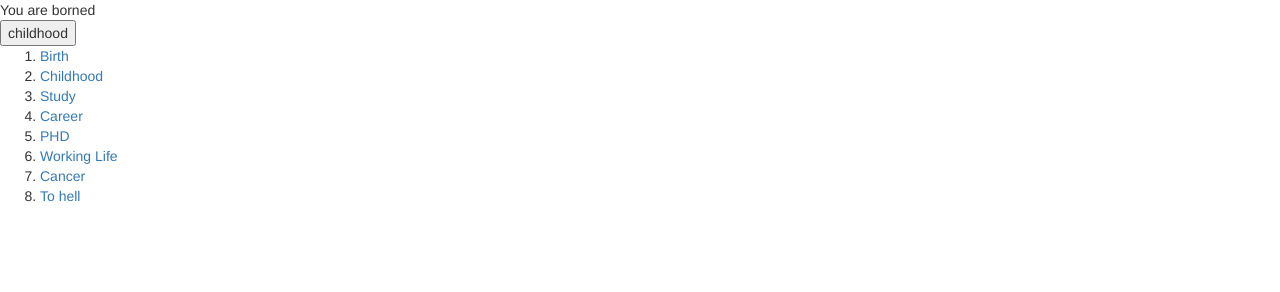
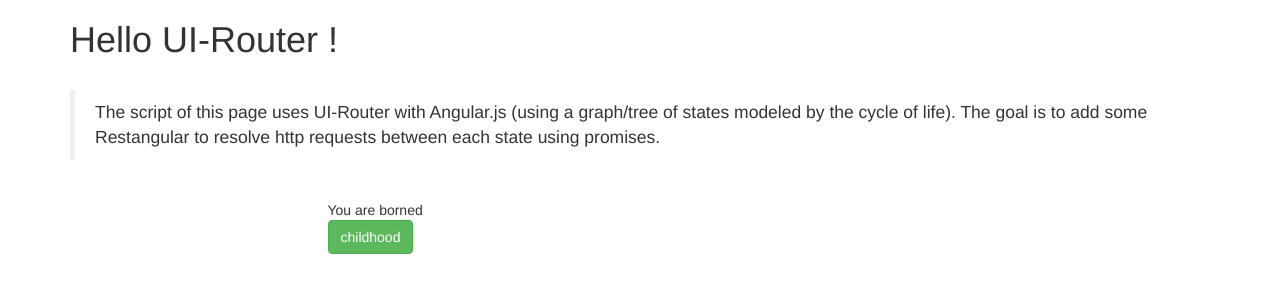
Before and after one commit to ThibaultOsmont/United-States-of-Restangular, a plain HTML site: page index.html in a window 1280 px wide. Drawn offline with nearby package versions, Linux system fonts and the light colour scheme; some packages are replaced by stand-ins of ours; a script that the page names is missing.

Commit message:
Added a cleaner UI :ok_hand:
Using bootstrap to get a prettier web page. Just pimping anyway.

```diff
--- a/index.html
+++ b/index.html
@@ -1,5 +1,6 @@
 <html>
 <head>
+    <title>UI-ROuter</title>
     <meta charset="utf-8">
     <!-- Latest compiled and minified CSS -->
     <link rel="stylesheet" href="https://maxcdn.bootstrapcdn.com/bootstrap/3.3.6/css/bootstrap.min.css" integrity="sha384-1q8mTJOASx8j1Au+a5WDVnPi2lkFfwwEAa8hDDdjZlpLegxhjVME1fgjWPGmkzs7" crossorigin="anonymous">
@@ -7,37 +8,23 @@
 <body ng-app="myApp">
   <!-- index.html -->
 
-  <div ui-view>
+  <div style="min-height: 200px" class="container">
+    <h1>Hello UI-Router !</h1>
+
+    <br/>
+    <blockquote>
+      <p>The script of this page uses UI-Router with Angular.js (using a graph/tree of states modeled by the cycle of life). The goal is to add some Restangular to
+        resolve http requests between each state using promises.
+      </p>
+    </blockquote>
+  </div>
+
+  <div class="row">
+    <div class="col-md-6 col-md-offset-3" ui-view>
     NOTHING-NONE
+    </div>
   </div>
   <!-- We'll also add some navigation: -->
-
-  <ol>
-    <li>
-      <a ui-sref="birth">Birth</a>
-    </li>
-    <li>
-      <a ui-sref=".childhood">Childhood</a>
-    </li>
-    <li>
-      <a ui-sref="birth.childhood.study">Study</a>
-    </li>
-    <li>
-      <a ui-sref="birth.childhood.career">Career</a>
-    </li>
-    <li>
-      <a ui-sref="birth.childhood.study.phd">PHD</a>
-    </li>
-    <li>
-      <a ui-sref="birth.childhood.career.wl">Working Life</a>
-    </li>
-    <li>
-      <a ui-sref=".cancer">Cancer</a>
-    </li>
-     <li>
-      <a ui-sref=".death">To hell</a>
-    </li>
-  </ol>
 
   <script type="text/javascript" src="https://ajax.googleapis.com/ajax/libs/angularjs/1.1.5/angular.min.js"></script>
   <script type="text/javascript" src="https://cdnjs.cloudflare.com/ajax/libs/angular-ui-router/0.3.0/angular-ui-router.js"></script>
@@ -47,29 +34,29 @@
     angular.module('myApp', ['ui.router', 'restangular']);
 
     angular.module('myApp').config(function($stateProvider, $urlRouterProvider, RestangularProvider) {
-      //
-      // For any unmatched url, redirect to /state1
+
+      // For any unmatched url, redirect to /birth
       $urlRouterProvider.otherwise("/birth");
          $stateProvider
       .state('birth', {
         url: '/birth',
-        template: '<div>You are borned<br><button ui-sref="birth.childhood">childhood</button><div ui-view></div></div>',
+        template: '<div><p>You are borned<br><button class="btn btn-success" ui-sref="birth.childhood">childhood</button></p><div ui-view></div></div>',
       })
       .state('birth.childhood', {
         url: '/childhood',
-        template: '<div>You are grown up<br><button ui-sref="birth.childhood.study">study</button><br><button ui-sref="birth.childhood.career">career</button><div ui-view></div></div>'
+        template: '<div><p>You are grown up<br> <div class="btn-group"> <button class="btn btn-info" ui-sref="birth.childhood.study">study</button> <button class="btn btn-warning" ui-sref="birth.childhood.career">career</button></p> </div> <div ui-view></div></div>'
       })
       .state('birth.childhood.study', {
         url: '/study',
-        template: '<div>Really ?<br><button ui-sref=".phd">phd</button> <button ui-sref=".workinglife">workinglife</button><div ui-view></div></div>'
+        template: '<div><p>Really ?<br> <div class="btn-group"> <button class="btn btn-primary" ui-sref=".phd">phd</button> <button class="btn btn-success" ui-sref=".workinglife">workinglife</button> </div> </p> <div ui-view></div></div>'
       })
       .state('birth.childhood.study.phd', {
         url: '/phd',
-        template: '<div>Great, What next ?<br><button ui-sref=".workinglife">workinglife</button><div ui-view></div></div>'
+        template: '<div><p>Great, What next ?<br><button class="btn btn-success" ui-sref=".workinglife">workinglife</button> </p> <div ui-view></div></div>'
       })
       .state('birth.childhood.career', {
         url: '/career',
-        template: '<div>GoodLuck !<br><button ui-sref=".workinglife">workinglife</button><div ui-view></div></div>'
+        template: '<div><p>GoodLuck !<br><button class="btn btn-success" ui-sref=".workinglife">workinglife</button> </p> <div ui-view></div></div>'
       });
 
 
@@ -80,15 +67,15 @@
     function addWorkingLife($stateProvider, parent){
       $stateProvider.state(`${parent}.workinglife`, {
         url: '/worklife',
-        template: '<div>Good old days<br><button ui-sref=".pension">pension</button><div ui-view></div></div>'
+        template: '<div><p>Good old days<br><button class="btn btn-warning" ui-sref=".pension">pension</button> </p> <div ui-view></div></div>'
       })
       .state(`${parent}.workinglife.pension`, {
         url: '/pension',
-        template: '<div>Good old days<br><button ui-sref=".death">death</button><div ui-view></div></div>'
+        template: '<div><p>Good old days<br><button class="btn btn-danger" ui-sref=".death">death</button> </p> <div ui-view></div></div>'
       })
       .state(`${parent}.workinglife.pension.death`, {
         url: '/death',
-        template: '<div>RIP<br><button ui-sref="birth">birth</button></div>'
+        template: '<div><p>RIP<br><button class="btn btn-default" ui-sref="birth">birth</button> </p> </div>'
       });
     }
   });
```
